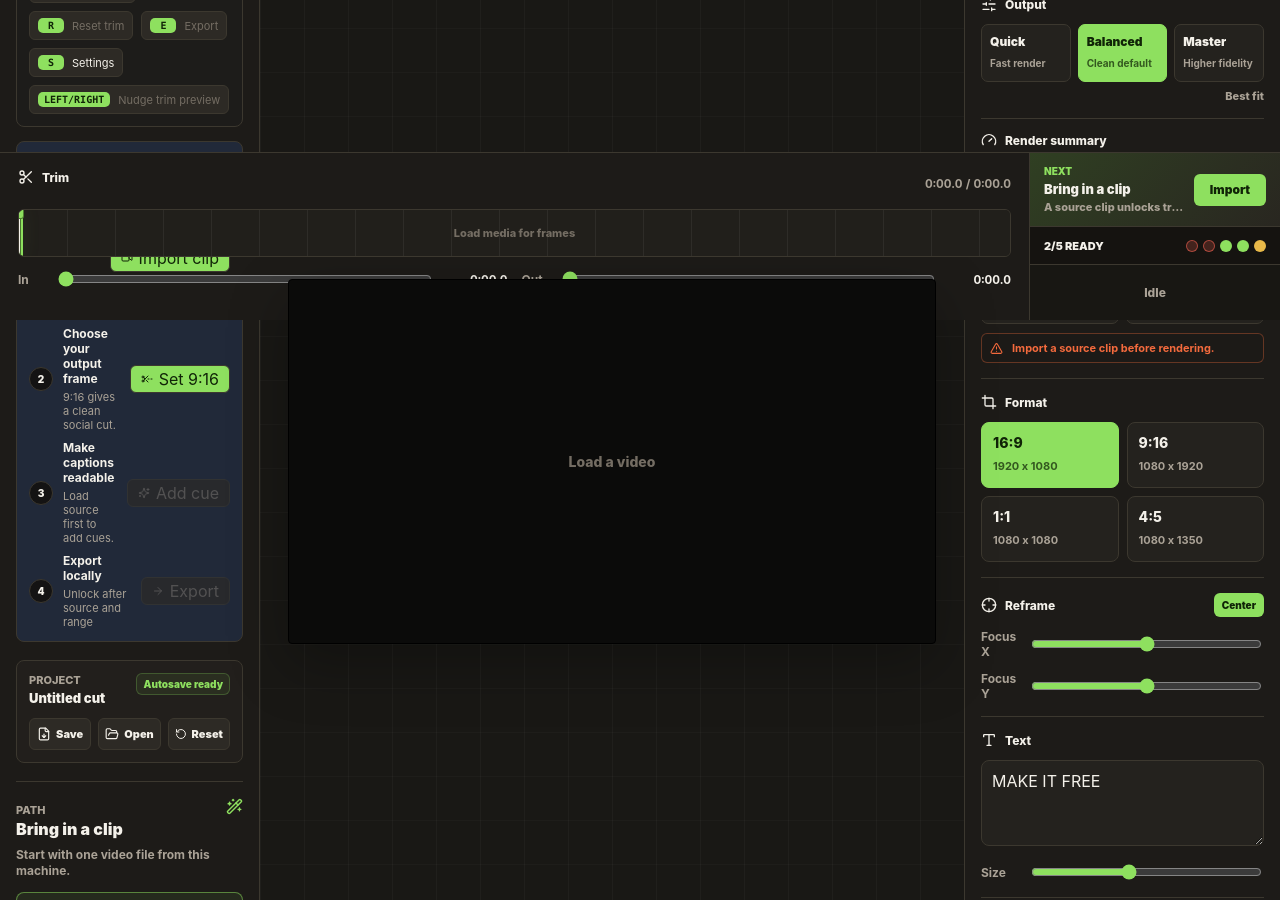
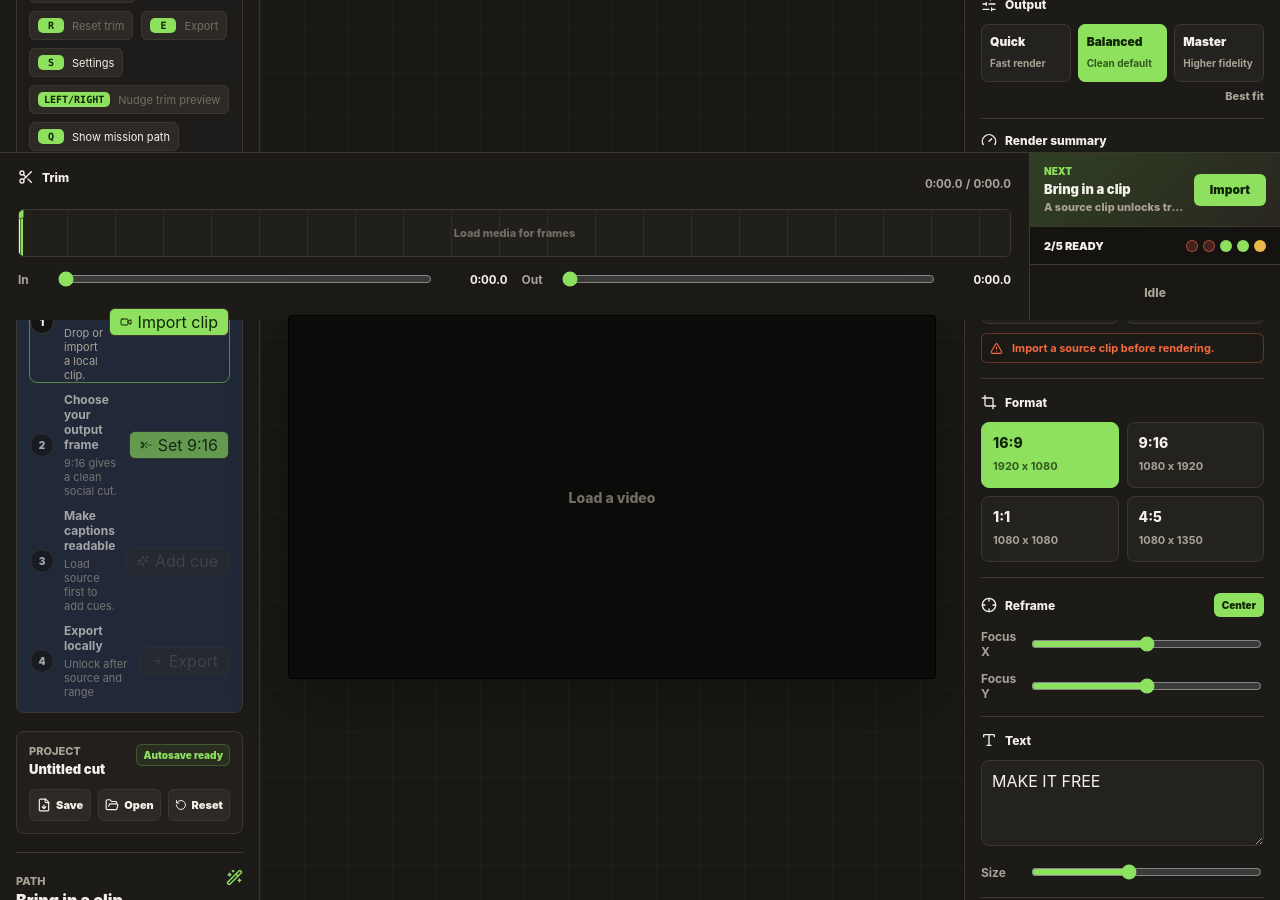
Before and after one commit to Martin123132/freecut, a React (Vite) app: page / in a window 1280 px wide. Shown: the part 480-1380 px from the top of the page. Built offline with nearby package versions, Linux system fonts and the light colour scheme.

Commit message:
feat: add mission map guidance flow and smoke coverage

```diff
--- a/package.json
+++ b/package.json
@@ -11,7 +11,7 @@
     "build": "tsc && vite build",
     "doctor": "powershell -NoProfile -ExecutionPolicy Bypass -File scripts/doctor.ps1",
     "qa:import-transition": "npm run build && playwright test tests/freecut-import-transition.spec.ts",
-    "qa:smoke": "npm run build && playwright test tests/project-schema.spec.ts tests/freecut-import-transition.spec.ts tests/freecut-shortcuts.spec.ts tests/freecut-command-palette.spec.ts tests/freecut-export-job.spec.ts tests/freecut-export-output.spec.ts",
+    "qa:smoke": "npm run build && playwright test tests/project-schema.spec.ts tests/freecut-import-transition.spec.ts tests/freecut-shortcuts.spec.ts tests/freecut-command-palette.spec.ts tests/freecut-guided.spec.ts tests/freecut-export-job.spec.ts tests/freecut-export-output.spec.ts",
     "preview": "vite preview --host 127.0.0.1"
   },
   "dependencies": {
--- a/src/App.tsx
+++ b/src/App.tsx
@@ -104,10 +104,6 @@ function App() {
       setShowQuickStart(true);
     }
   }, []);
-
-  useEffect(() => {
-    if (file) setShowQuickStart(false);
-  }, [file]);
 
   useEffect(() => {
     return () => {
@@ -691,6 +687,15 @@ function App() {
     }
   };
 
+  const openQuickStart = () => {
+    setShowQuickStart(true);
+    try {
+      window.localStorage.removeItem(QUICKSTART_KEY);
+    } catch {
+      // localStorage is optional for this preference on this platform.
+    }
+  };
+
   const downloadExportFromHistory = (id: string) => {
     const item = exportHistory.find((exportItem) => exportItem.id === id);
     if (!item) return;
@@ -748,6 +753,12 @@ function App() {
         return;
       }
 
+      if (normalized === 'q') {
+        event.preventDefault();
+        openQuickStart();
+        return;
+      }
+
       if (normalized === 'c' && file) {
         event.preventDefault();
         addGuidedCaption();
@@ -794,7 +805,23 @@ function App() {
     return () => {
       window.removeEventListener('keydown', onKeyDown);
     };
-  }, [addGuidedCaption, canExport, chooseVerticalFormat, cancelExport, currentTime, duration, exportClip, exportState, file, playPause, preset.id, requestMedia, resetTrimToFull, seek]);
+  }, [
+    addGuidedCaption,
+    canExport,
+    chooseVerticalFormat,
+    cancelExport,
+    currentTime,
+    duration,
+    exportClip,
+    exportState,
+    file,
+    openQuickStart,
+    playPause,
+    preset.id,
+    requestMedia,
+    resetTrimToFull,
+    seek
+  ]);
 
   useEffect(() => {
     if (!showCommandPalette) return;
@@ -921,6 +948,11 @@ function App() {
       keyHint: 'Left/Right',
       label: 'Nudge trim preview',
       enabled: Boolean(file && duration)
+    },
+    {
+      keyHint: 'Q',
+      label: 'Show mission path',
+      enabled: true
     }
   ];
 
@@ -999,9 +1031,9 @@ function App() {
       {
         id: 'start',
         label: 'Project quick-start',
-        description: 'Review the first-step mission path',
+        description: 'Review the mission map and unlock the next path.',
         keyHint: 'Q',
-        onActivate: dismissQuickStart,
+        onActivate: openQuickStart,
         disabled: false
       }
     ];
@@ -1019,7 +1051,7 @@ function App() {
     projectMediaName,
     requestMedia,
     resetTrimToFull,
-    dismissQuickStart,
+    openQuickStart,
     duration
   ]);
 
@@ -1139,9 +1171,10 @@ function App() {
           onRequestMedia={requestMedia}
         >
           <ShortcutHintStrip items={shortcutHints} />
-          {showQuickStart && !file ? (
+          {showQuickStart ? (
             <QuickStartPanel
               canAddCaptions={Boolean(file)}
+              hasCaptionWork={hasCaptionWork}
               canExport={canExport}
               fileNeedsImport={Boolean(!file)}
               isFormatReady={preset.id === 'vertical'}
--- a/src/components/QuickStartPanel.tsx
+++ b/src/components/QuickStartPanel.tsx
@@ -5,6 +5,7 @@ type QuickStartPanelProps = {
   isFormatReady: boolean;
   canAddCaptions: boolean;
   canExport: boolean;
+  hasCaptionWork: boolean;
   projectMediaName: string | null;
   onDismiss: () => void;
   onImport: () => void;
@@ -18,6 +19,7 @@ export function QuickStartPanel({
   isFormatReady,
   canAddCaptions,
   canExport,
+  hasCaptionWork,
   projectMediaName,
   onDismiss,
   onImport,
@@ -25,20 +27,39 @@ export function QuickStartPanel({
   onAddCaption,
   onExport
 }: QuickStartPanelProps) {
+  const stepsDone = [!fileNeedsImport, isFormatReady, hasCaptionWork, canExport].filter(Boolean).length;
+
   return (
-    <section className="quick-start" aria-label="Quick start map">
+    <section className="quick-start" aria-label="Quick start map" data-testid="quick-start">
       <div className="quick-start-heading">
         <div>
           <span>Guided path</span>
-          <strong>First clip, fast</strong>
+          <strong>
+            Mission map {stepsDone}
+            <span>/{4}</span>
+          </strong>
         </div>
-        <button className="quick-start-dismiss" type="button" onClick={onDismiss} title="Dismiss this guide">
-          Got it
+        <button className="quick-start-dismiss" type="button" onClick={onDismiss} title="Hide this guide">
+          Hide map
         </button>
+      </div>
+      <div
+        className="quick-start-progress"
+        role="progressbar"
+        aria-label="Mission progress"
+        aria-valuemin={0}
+        aria-valuemax={4}
+        aria-valuenow={stepsDone}
+      >
+        <span>Progress</span>
+        <div className="quick-start-progress-track">
+          <i style={{ width: `${Math.round((stepsDone / 4) * 100)}%` }} />
+        </div>
+        <small>{Math.round((stepsDone / 4) * 100)}%</small>
       </div>
 
       <ol className="quick-start-steps">
-        <li>
+        <li className={`quick-start-step ${!fileNeedsImport ? 'done' : 'active'}`}>
           <span className="quick-start-badge">1</span>
           <div className="quick-start-copy">
             <strong>Start with one source</strong>
@@ -50,7 +71,7 @@ export function QuickStartPanel({
           </button>
         </li>
 
-        <li>
+        <li className={`quick-start-step ${isFormatReady ? 'done' : fileNeedsImport ? 'locked' : 'active'}`}>
           <span className="quick-start-badge">2</span>
           <div className="quick-start-copy">
             <strong>Choose your output frame</strong>
@@ -62,11 +83,17 @@ export function QuickStartPanel({
           </button>
         </li>
 
-        <li>
+        <li className={`quick-start-step ${hasCaptionWork ? 'done' : canAddCaptions ? 'active' : 'locked'}`}>
           <span className="quick-start-badge">3</span>
           <div className="quick-start-copy">
             <strong>Make captions readable</strong>
-            <span>{canAddCaptions ? 'Add subtitle cues and pick a style for muted viewing.' : 'Load source first to add cues.'}</span>
+            <span>
+              {hasCaptionWork
+                ? 'Captions are ready to move faster in muted feeds.'
+                : canAddCaptions
+                  ? 'Add subtitle cues and pick a style for muted viewing.'
+                  : 'Load source first to add cues.'}
+            </span>
           </div>
           <button className="tiny-icon-button" type="button" onClick={onAddCaption} disabled={!canAddCaptions}>
             <Sparkles size={12} />
@@ -74,7 +101,7 @@ export function QuickStartPanel({
           </button>
         </li>
 
-        <li>
+        <li className={`quick-start-step ${canExport ? 'done' : canAddCaptions ? 'active' : 'locked'}`}>
           <span className="quick-start-badge">4</span>
           <div className="quick-start-copy">
             <strong>Export locally</strong>
--- a/src/styles.css
+++ b/src/styles.css
@@ -358,12 +358,68 @@ button {
   font-weight: 900;
 }
 
+.quick-start-progress {
+  display: grid;
+  grid-template-columns: auto 1fr auto;
+  align-items: center;
+  gap: 10px;
+  margin: 10px 0 12px;
+  color: var(--muted);
+  font-size: 11px;
+  font-weight: 900;
+}
+
+.quick-start-progress span {
+  text-transform: uppercase;
+}
+
+.quick-start-progress small {
+  color: var(--text);
+  font-size: 11px;
+}
+
+.quick-start-progress-track {
+  display: block;
+  position: relative;
+  width: 100%;
+  height: 6px;
+  border-radius: 999px;
+  background: rgba(255, 255, 255, 0.1);
+  overflow: hidden;
+}
+
+.quick-start-progress-track i {
+  position: absolute;
+  inset: 0;
+  display: block;
+  border-radius: inherit;
+  background: var(--accent);
+}
+
 .quick-start-steps {
   list-style: none;
   display: grid;
   margin: 10px 0 0;
   padding: 0;
   gap: 8px;
+}
+
+.quick-start-step {
+  border-radius: var(--radius);
+  border: 1px solid transparent;
+}
+
+.quick-start-step.done {
+  background: rgba(142, 224, 95, 0.08);
+  border-color: rgba(142, 224, 95, 0.38);
+}
+
+.quick-start-step.active {
+  border-color: rgba(142, 224, 95, 0.5);
+}
+
+.quick-start-step.locked {
+  opacity: 0.62;
 }
 
 .quick-start-steps li {
```
Also changed, not shown: 2 other files (tests, documents, lock files or other folders).
